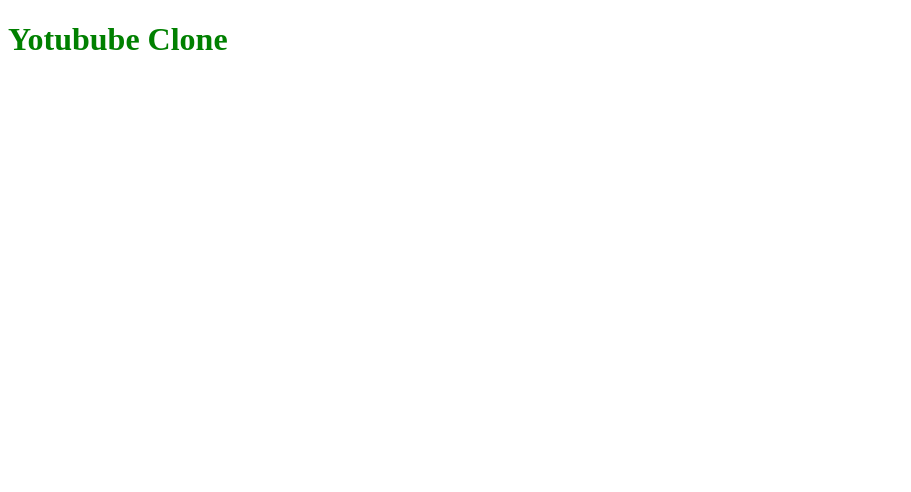
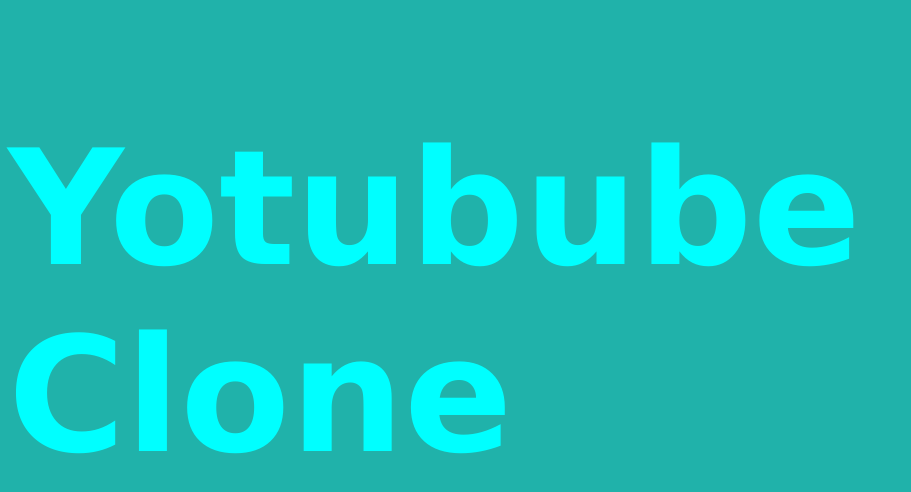
Before and after one commit to DariuszPazdur17/youtube_clone, a plain HTML site: page index.html in a window 1280 px wide. Shown: the whole page, without its empty margins (0-911 px from the left). Drawn offline with Linux system fonts and the light colour scheme.

Commit message:
Adding features

```diff
--- a/index.html
+++ b/index.html
@@ -5,13 +5,12 @@
     <meta charset="UTF-8">
     <meta http-equiv="X-UA-Compatible" content="IE=edge">
     <meta name="viewport" content="width=device-width, initial-scale=1.0">
-
-    <title>Yotubube Clone </title>
+    <link rel="stylesheet" type="text/css" href="style.css" />
 </head>
 
 <body>
     <header id="yotubube-">
-        <h1 id="title" style="color:Green;">Yotubube Clone</h1>
+        <h1 id="title"">Yotubube Clone</h1>
 
 
     </header>
--- a/style.css
+++ b/style.css
@@ -5,4 +5,10 @@ body {
 }
 
 h1 {
+    font-size: 10rem;
+    align-items: center;
+    font-family: 'Lucida Sans', 'Lucida Sans Regular', 'Lucida Grande', 'Lucida Sans Unicode', Geneva, Verdana,
+        sans-serif;
+    color: aqua;
+    position: absolute;
 }
```
